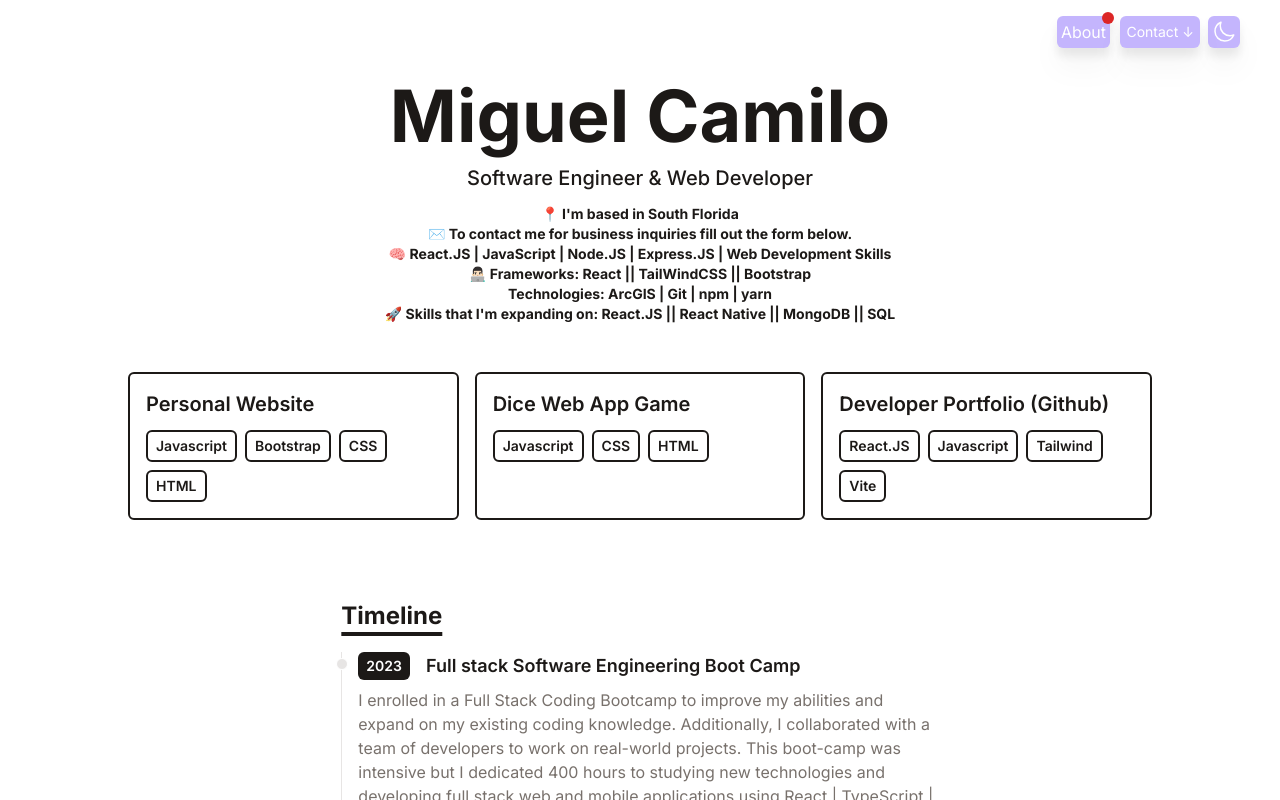
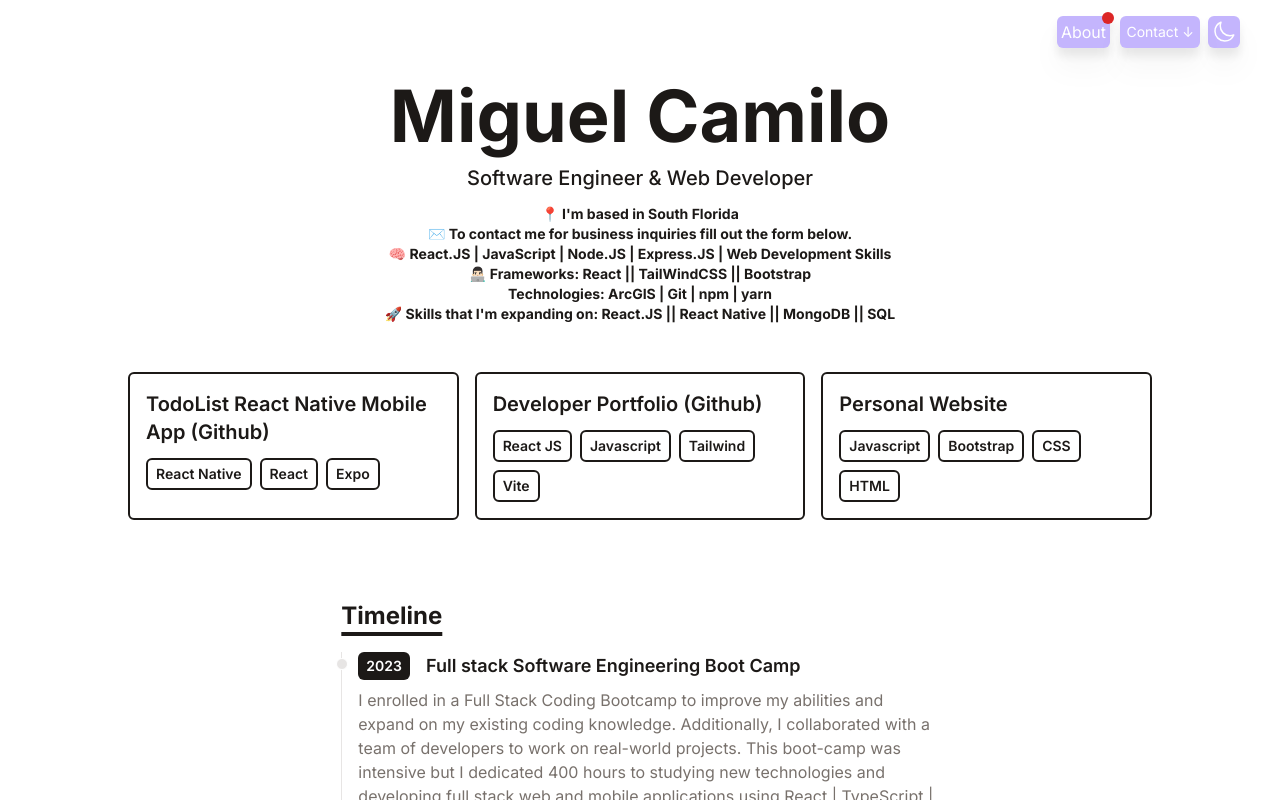
Before and after one commit to MiguelCamilo/Developer-Portfolio, a React (Vite) app: page / in a window 1280 px wide. Shown: the top 800 px of the page. Built offline with nearby package versions, Linux system fonts and the light colour scheme.

Commit message:
updated portfolio item layout and added a new project

```diff
--- a/package.json
+++ b/package.json
@@ -12,6 +12,7 @@
   },
   "dependencies": {
     "esbuild": "^0.16.13",
+    "esbuild-darwin-64": "^0.15.18",
     "react": "^18.2.0",
     "react-dom": "^18.2.0"
   },
--- a/src/data/portfolio.js
+++ b/src/data/portfolio.js
@@ -1,21 +1,19 @@
 // creating an object thats storing projects we worked on
 export default [
   {
-    title: "Personal Website",
-    imgUrl: "/assets/PersonalWebsite.png",
-    stack: ["Javascript", "Bootstrap", "CSS", "HTML"],
-    link: "https://miguelcamilo.netlify.app/",
-  },
-  {
-    title: "Dice Web App Game",
-    imgUrl: "/assets/DiceGameWebApp.png",
-    stack: ["Javascript", "CSS", "HTML"],
+    title: "TodoList React Native Mobile App (Github)",
+    stack: ["React Native", "React", "Expo"],
     link: "https://diceewebapp.netlify.app",
   },
   {
     title: "Developer Portfolio (Github)",
-    stack: ["React.JS", "Javascript", "Tailwind", "Vite"],
+    stack: ["React JS", "Javascript", "Tailwind", "Vite"],
     link: "https://github.com/MiguelCamilo/Web-Portfolio",
+  },
+  {
+    title: "Personal Website",
+    stack: ["Javascript", "Bootstrap", "CSS", "HTML"],
+    link: "https://miguelcamilo.netlify.app/",
   },
   // {
   //   title: "Expense Report Web App",
```
Also changed, not shown: 2 other files (tests, documents, lock files or other folders).
